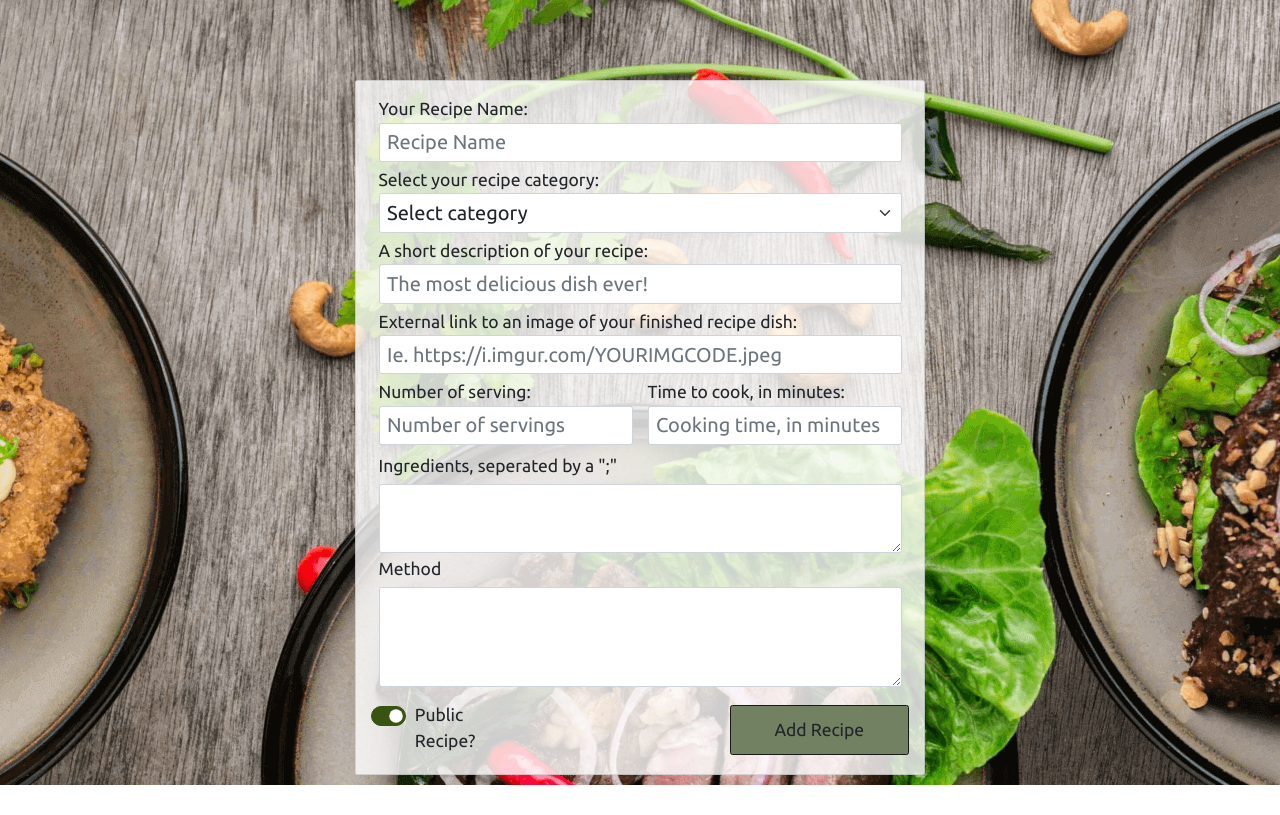
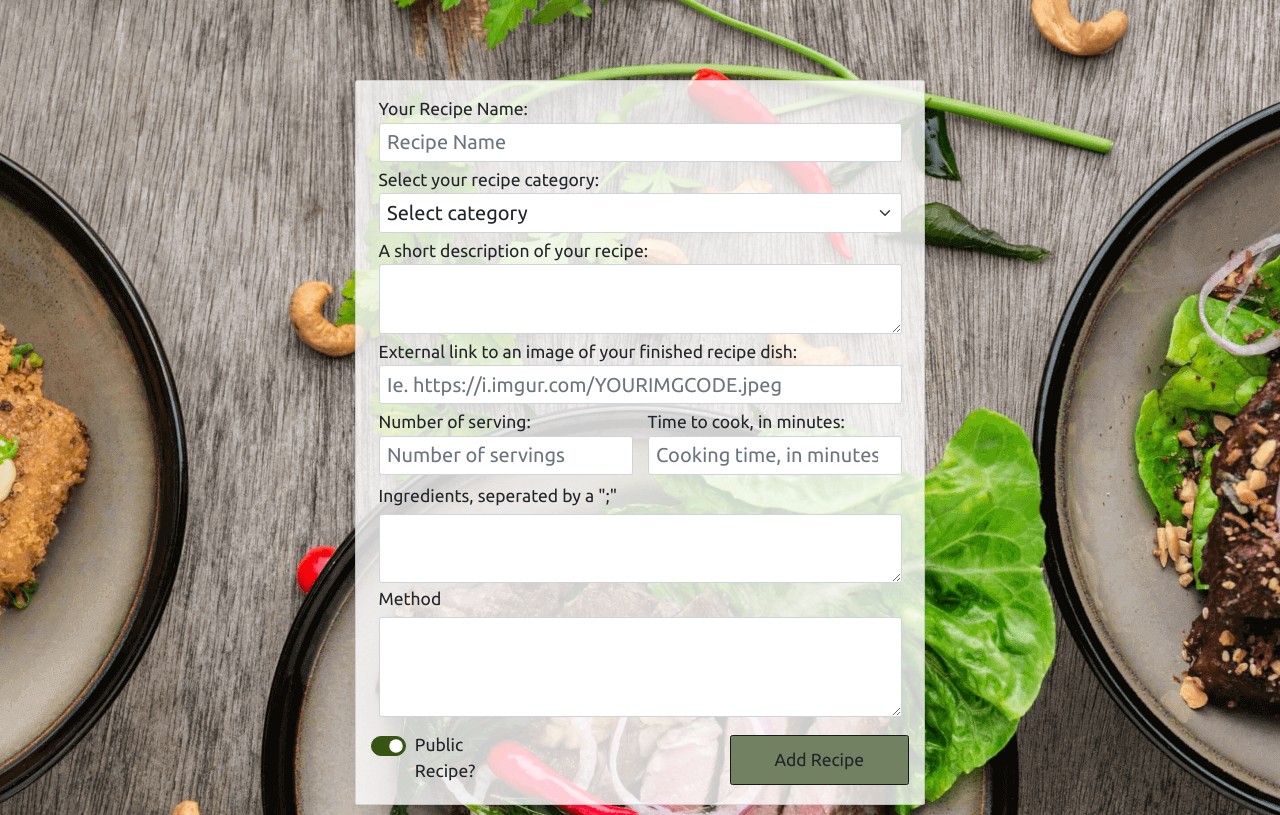
Before and after one commit to Zelhorst92/share-your-recipes, a Flask app: page /recipe/add in a window 1280 px wide. Shown: the part 46-861 px from the top of the page. Before the commit the page ends 831 px from the top, so only its background shows below. Run offline with Flask 2, Linux system fonts and the light colour scheme; the visitor is signed in with stand-in values (Sample User, id 1); a database or web service that is not in the repository returns one stand-in record (values such as "Sample title"); some libraries are stand-ins or nearby versions.

Commit message:
Add restrictions to input fields form

```diff
--- a/templates/components/forms/add_recipe.html
+++ b/templates/components/forms/add_recipe.html
@@ -11,8 +11,9 @@
                 <!-- Recipe Name -->
                 <div class="mb-2">
                     <label class="mb-0" for="recipe_name" class="form-label">Your Recipe Name:</label>
-                <input type="text" class="form-control" id="recipe_name" name="recipe_name" placeholder="Recipe Name"
-                    required {% if edit == True %} value="{{ recipe.recipe_name }}" {% endif %}>
+                    <input type="text" class="form-control" id="recipe_name" name="recipe_name"
+                        placeholder="Recipe Name" minlength="4" maxlength="30" required {% if edit == True %}
+                        value="{{ recipe.recipe_name }}" {% endif %}>
                 </div>
                 <!-- Select Recipe Category -->
                 <div class="mb-2">
@@ -39,9 +40,9 @@
                 <div class="mb-2">
                     <label class="mb-0" for="recipe_description" class="form-label">A short description of your
                         recipe:</label>
-                <input type="text" class="form-control" id="recipe_description" name="recipe_description"
-                    placeholder="The most delicious dish ever!" required {% if edit == True %}
-                    value="{{ recipe.recipe_description }}" {% endif %}>
+                    <textarea class="form-control" id="recipe_description" name="recipe_description" rows="2"
+                        minlength="10" maxlength="120"
+                        required>{% if edit == True %}{{ recipe.recipe_description }}{% endif %}</textarea>
                 </div>
                 <!-- Recipe img link -->
                 <div class="mb-2">
@@ -56,27 +57,30 @@
                     <!-- servings -->
                     <div class="mb-1 col-6">
                         <label class="mb-0" for="servings" class="form-label">Number of serving:</label>
-                    <input type="text" class="form-control" id="servings" name="servings"
-                        placeholder="Number of servings" required {% if edit == True %} value="{{ recipe.servings }}"
-                        {% endif %}>
+                        <input type="number" class="form-control" id="servings" name="servings"
+                            placeholder="Number of servings" min="1" max="999" required {% if edit == True %}
+                            value="{{ recipe.servings }}" {% endif %}>
                     </div>
                     <!-- Cooking time -->
                     <div class="mb-1 col-6">
                         <label class="mb-0" for="cook_time" class="form-label">Time to cook, in minutes:</label>
-                    <input type="text" class="form-control" id="cook_time" name="cook_time"
-                        placeholder="Cooking time, in minutes" required {% if edit == True %}
+                        <input type="number" class="form-control" id="cook_time" name="cook_time"
+                            placeholder="Cooking time, in minutes" min="1" max="999" required {% if edit == True %}
                             value="{{ recipe.cook_time }}" {% endif %}>
                     </div>
                 </div>
                 <!-- Recipe Ingredients -->
                 <div class="mb-1">
                     <label for="recipe_ingredients" class="form-label">Ingredients, seperated by a ";"</label>
-                <textarea class="form-control" id="recipe_ingredients" name="recipe_ingredients" rows="2" required>{% if edit == True %}{{- recipe.recipe_ingredients|join(';') -}}{% endif %}</textarea>
+                    <textarea class="form-control" id="recipe_ingredients" name="recipe_ingredients" rows="2"
+                        maxlength="500"
+                        required>{% if edit == True %}{{- recipe.recipe_ingredients|join(';') -}}{% endif %}</textarea>
                 </div>
                 <!-- Recipe Method -->
                 <div class="mb-1">
                     <label for="recipe_method" class="form-label">Method</label>
-                <textarea class="form-control" id="recipe_method" name="recipe_method" rows="3" required>{% if edit == True %}{{ recipe.recipe_method }}{% endif %}</textarea>
+                    <textarea class="form-control" id="recipe_method" name="recipe_method" rows="3" maxlength="5000"
+                        required>{% if edit == True %}{{ recipe.recipe_method }}{% endif %}</textarea>
                 </div>
                 <div class="row justify-content-between mt-4">
                     <!-- Public or Private Recipe -->
@@ -84,22 +88,20 @@
                         <label class="form-check-label" for="is_public">Public Recipe?</label>
                         {% if edit == True %}
                             {% if recipe.is_public == True %}
-                            <input class="form-check-input is-public-switch" type="checkbox" role="switch" id="is_public" name="is_public"
-                        checked>
+                                <input class="form-check-input is-public-switch" type="checkbox" role="switch" id="is_public" name="is_public" checked>
                             {% else %}
                                 <input class="form-check-input is-public-switch" type="checkbox" role="switch" id="is_public" name="is_public">
                             {% endif %}
                         {% else %}
-                    <input class="form-check-input is-public-switch" type="checkbox" role="switch" id="is_public"
-                        name="is_public" checked>
+                            <input class="form-check-input is-public-switch" type="checkbox" role="switch" id="is_public" name="is_public" checked>
                         {% endif %}
-
                     </div>
                     {% if edit == True %}
                         <!-- Created By -->
                         <input type="hidden" id="recipe_creator" name="recipe_creator" value="{{ recipe.created_by }}">
                         <!-- Cancel/Submit Edit Recipe -->
-                    <a class="col-12 mb-2 col-sm-4 mb-sm-0 btn select-btn cancel-btn form-btn" href="{{ url_for('my_recipes') }}">Cancel</a>
+                        <a class="col-12 mb-2 col-sm-4 mb-sm-0 btn select-btn cancel-btn form-btn"
+                            href="{{ url_for('my_recipes') }}">Cancel</a>
                         <button class="col-12 col-sm-4 p-0 btn edit-btn form-btn" type="submit">Edit Recipe</button>
                     {% else %}
                         <!-- Submit New Recipe -->
```
Lines whose indentation alone changed are shown as unchanged.
